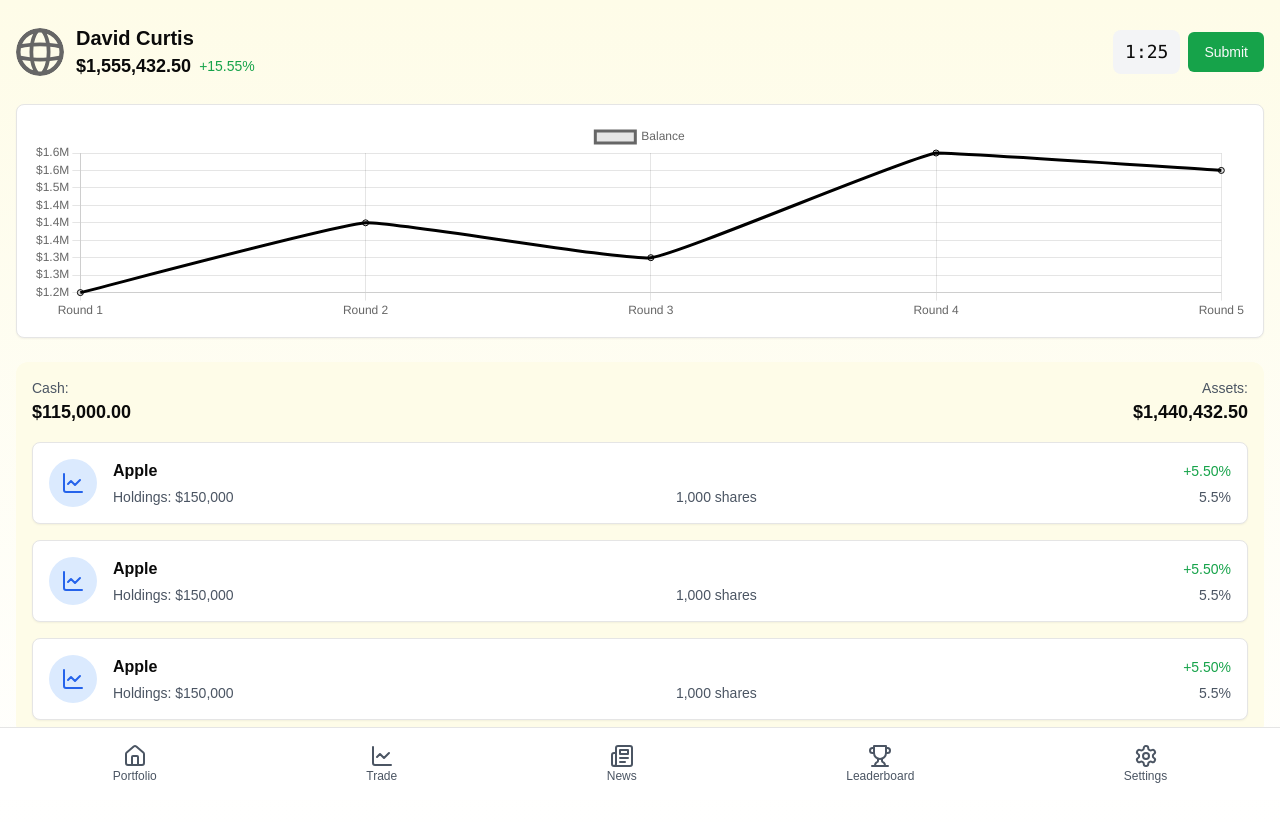
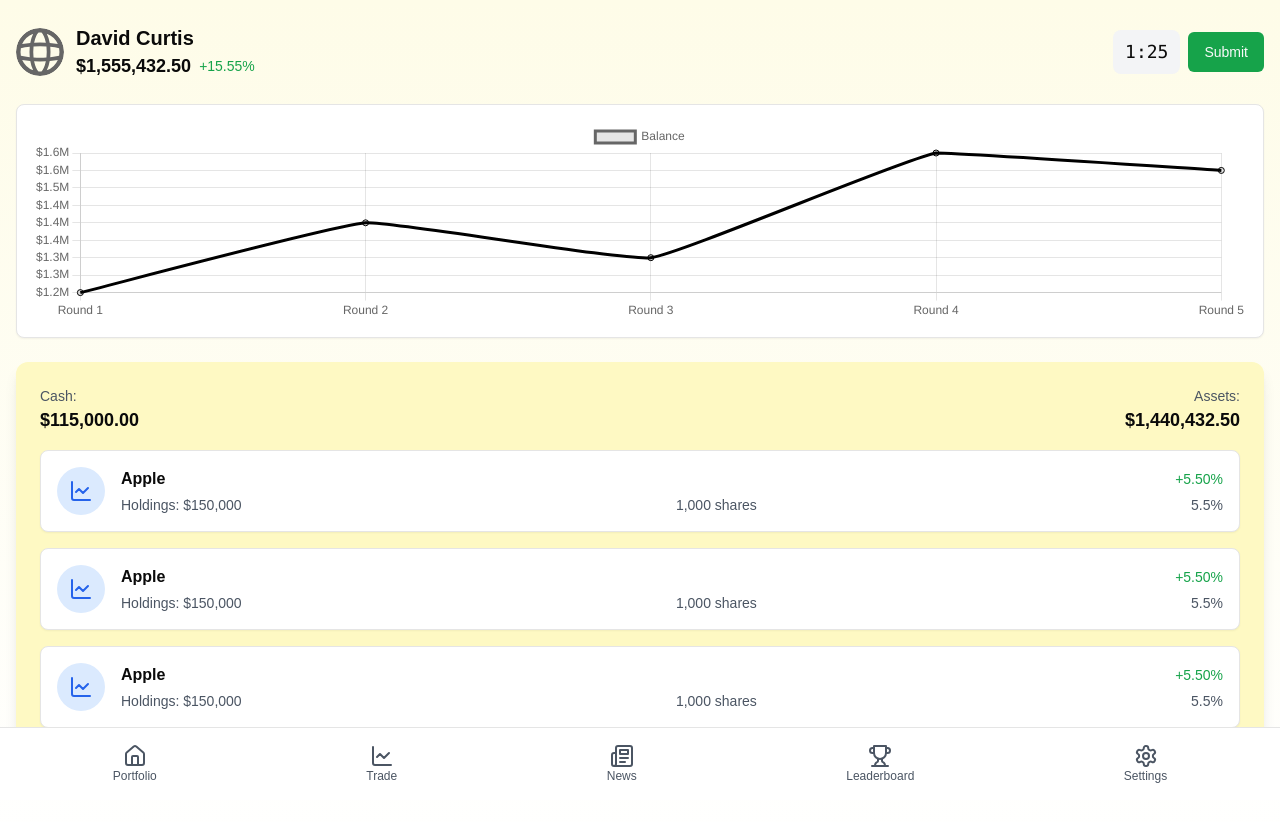
Before and after one commit to Nate8888/FinSim, a Next.js app in the folder frontend/finsim/: page /portfolio in a window 1280 px wide. Shown: the top 822 px of the page. Built offline with nearby package versions, Linux system fonts and the light colour scheme.

Commit message:
adds outer container

```diff
--- a/frontend/finsim/app/portfolio/page.js
+++ b/frontend/finsim/app/portfolio/page.js
@@ -124,8 +124,8 @@ export default function Component() {
         </Card>
 
         {/* Asset Summary */}
-        <div className="mb-6 space-y-4 rounded-xl bg-yellow-50 p-4">
-          <div className="flex justify-between">
+        <div className="mb-6 rounded-xl bg-yellow-100 p-6 shadow-lg">
+          <div className="flex justify-between mb-4">
             <div>
               <div className="text-sm text-gray-600">Cash:</div>
               <div className="text-lg font-semibold">$115,000.00</div>
@@ -137,8 +137,9 @@ export default function Component() {
           </div>
 
           {/* Asset Cards */}
+          <div className="space-y-4">
             {[1, 2, 3].map((i) => (
-            <Card key={i} className="overflow-hidden">
+              <Card key={i} className="overflow-hidden bg-white">
                 <CardContent className="flex items-center gap-4 p-4">
                   <div className="flex h-12 w-12 items-center justify-center rounded-full bg-blue-100">
                     <ChartIcon className="h-6 w-6 text-blue-600" />
@@ -157,6 +158,7 @@ export default function Component() {
                 </CardContent>
               </Card>
             ))}
+          </div>
         </div>
       </div>
 
```
Lines whose indentation alone changed are shown as unchanged.
